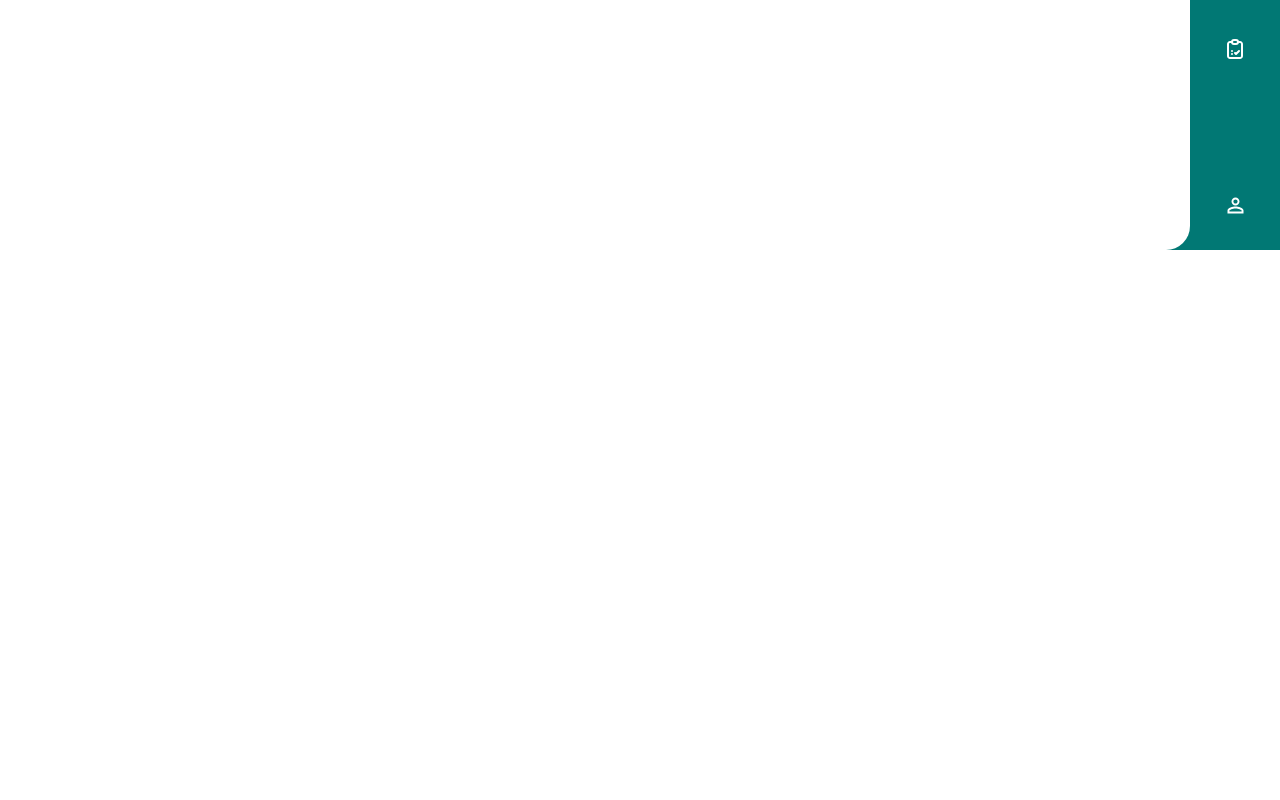
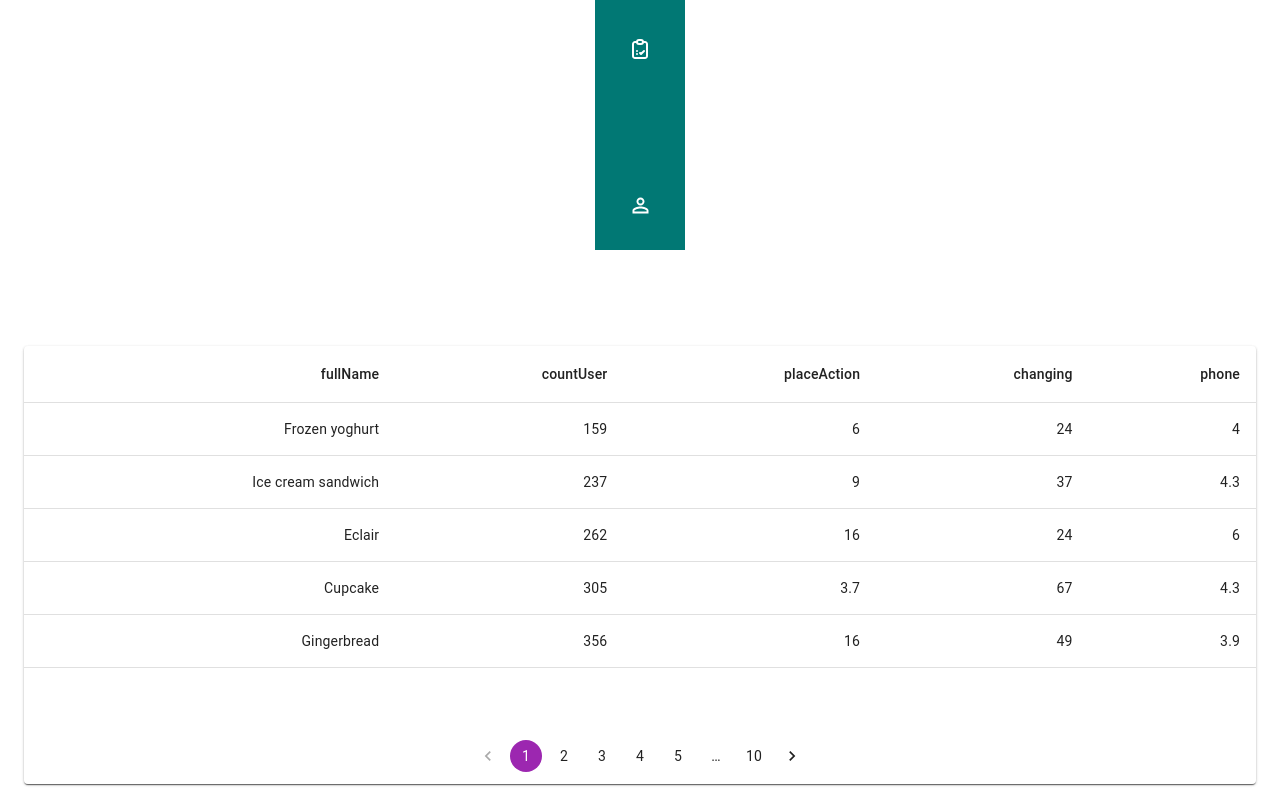
Before and after one commit to HoseinKhanBeigi/test, a React (Create React App) app: page /users in a window 1280 px wide. Shown: the part 678-1478 px from the top of the page. Before the commit the page ends 928 px from the top, so only its background shows below. Built offline with nearby package versions, Linux system fonts and the light colour scheme.

Commit message:
fixed some functionallity

```diff
--- a/package.json
+++ b/package.json
@@ -6,6 +6,7 @@
     "@date-io/jalaali": "^2.16.1",
     "@emotion/react": "^11.10.5",
     "@emotion/styled": "^11.10.5",
+    "@mui/icons-material": "^5.10.14",
     "@mui/material": "^5.10.13",
     "@mui/x-date-pickers": "^5.0.8",
     "@reduxjs/toolkit": "^1.9.0",
--- a/src/components/datePicker/index.js
+++ b/src/components/datePicker/index.js
@@ -1,36 +1,37 @@
 import * as React from "react";
-import dayjs from "dayjs";
 import TextField from "@mui/material/TextField";
 import { AdapterDayjs } from "@mui/x-date-pickers/AdapterDayjs";
-import { LocalizationProvider,bgBG } from "@mui/x-date-pickers/LocalizationProvider";
+// import { StaticDatePicker } from "@mui/x-date-pickers/StaticDatePicker";
+
+import { LocalizationProvider } from "@mui/x-date-pickers/LocalizationProvider";
+import { StaticDateTimePicker } from "@mui/x-date-pickers/StaticDateTimePicker";
 import { StaticDatePicker } from "@mui/x-date-pickers/StaticDatePicker";
 
+import AdapterJalaali from "@date-io/jalaali";
+import dayjs from "dayjs";
+// import { CalendarPicker, LocalizationProvider,  } from '@mui/x-date-pickers';
+import bgLocale from "date-fns/locale/bg";
 
+const isWeekend = (date) => {
+  const day = date.day();
 
-// import { CalendarPicker, LocalizationProvider,  } from '@mui/x-date-pickers';
-import bgLocale from 'date-fns/locale/bg';
+  return day === 0 || day === 6;
+};
 
 export function CustomizeDayPicker() {
   const [value, setValue] = React.useState(dayjs("2022-04-07"));
 
   return (
-    <LocalizationProvider
-      dateAdapter={AdapterDayjs}
-      adapterLocale={bgLocale}
-    //   localeText={
-    //     bgBG.components.MuiLocalizationProvider.defaultProps.localeText
-    //   }
-    >
+    <LocalizationProvider dateAdapter={AdapterJalaali}>
       <StaticDatePicker
-        displayStaticWrapperAs="desktop"
+        orientation="landscape"
+        openTo="day"
         value={value}
+        shouldDisableDate={isWeekend}
         onChange={(newValue) => {
           setValue(newValue);
         }}
         renderInput={(params) => <TextField {...params} />}
-        dayOfWeekFormatter={(day) => `${day}.`}
-        toolbarFormat="ddd DD MMMM"
-        showToolbar
       />
     </LocalizationProvider>
   );
--- a/src/components/layout/index.css
+++ b/src/components/layout/index.css
@@ -6,7 +6,9 @@
 }
 
 .parent{
-  max-width: 1900px;
+
+  display: flex;
+  flex-direction: row-reverse;
 }
 
 .page {
--- a/src/components/layout/index.js
+++ b/src/components/layout/index.js
@@ -5,6 +5,11 @@ import {
   useNavigate,
   useParams,
 } from "react-router-dom";
+
+import CssBaseline from "@mui/material/CssBaseline";
+import Box from "@mui/material/Box";
+import Container from "@mui/material/Container";
+import Grid from "@mui/material/Grid"
 
 import React, { useEffect, useRef, useState } from "react";
 import "./index.css";
@@ -45,21 +50,19 @@ export const Layout = () => {
       e.classList.remove("sideBar_current");
     });
 
-
-    const newState = currentSelect.map((e)=>{
+    const newState = currentSelect.map((e) => {
       if (e.id === event.currentTarget.getAttribute("data-name")) {
         return {
           ...e,
-          color: e.color = "#017874"
-        }
-      }else{
+          color: (e.color = "#017874"),
+        };
+      } else {
         return {
           ...e,
-          color: e.color = "#ffffff"
-        }
+          color: (e.color = "#ffffff"),
+        };
       }
-    })
-
+    });
 
     setCurrentSelect(newState);
 
@@ -74,33 +77,31 @@ export const Layout = () => {
       history(`/home`);
     }
 
-    const newState = currentSelect.map((e)=>{
+    const newState = currentSelect.map((e) => {
       if (e.id === path.pathname.slice(1)) {
         return {
           ...e,
-          color: e.color = "#017874"
-        }
-      }else{
+          color: (e.color = "#017874"),
+        };
+      } else {
         return {
           ...e,
-          color: e.color = "#ffffff"
-        }
+          color: (e.color = "#ffffff"),
+        };
       }
-    })
-
+    });
 
     setCurrentSelect(newState);
     [...root.current.querySelectorAll(".sideBar_item")].forEach((e) => {
       if (e.getAttribute("data-name") === path.pathname.slice(1)) {
-        e.classList.add("sideBar_current")
+        e.classList.add("sideBar_current");
       }
     });
   }, [path.pathname]);
 
   return (
-    <>
-      <div className="parent">
-        <div className="sideBar">
+   <Grid container flexDirection={"row-reverse"} sx={{width:"1900px"}} justifyContent="center">
+     <div className="sideBar">
           <nav>
             <ul className="sideBar_list" ref={root}>
               <li
@@ -204,11 +205,15 @@ export const Layout = () => {
               </li>
             </ul>
           </nav>
-          <div className="page">
+        </div>
+
+        <Container maxWidth="xl">
+          <Box paddingTop={12}>
             <Outlet />
-          </div>
-        </div>
-      </div>
-    </>
+          </Box>
+        </Container>
+   </Grid>
+
+
   );
 };
--- /dev/null
+++ b/src/components/table/index.js
@@ -0,0 +1,69 @@
+import * as React from "react";
+import Table from "@mui/material/Table";
+import TableBody from "@mui/material/TableBody";
+import TableCell from "@mui/material/TableCell";
+import TableContainer from "@mui/material/TableContainer";
+import TableHead from "@mui/material/TableHead";
+import TableRow from "@mui/material/TableRow";
+
+import { Stack } from "@mui/system";
+import Paper from "@mui/material/Paper";
+import Box from "@mui/material/Box";
+import Pagination from "@mui/material/Pagination";
+
+function createData(fullName, countUser, placeAction, changing, phone) {
+  return { fullName, countUser, placeAction, changing, phone };
+}
+
+const rows = [
+  createData("Frozen yoghurt", 159, 6.0, 24, 4.0),
+  createData("Ice cream sandwich", 237, 9.0, 37, 4.3),
+  createData("Eclair", 262, 16.0, 24, 6.0),
+  createData("Cupcake", 305, 3.7, 67, 4.3),
+  createData("Gingerbread", 356, 16.0, 49, 3.9),
+];
+
+export const TableHoc = ({ header }) => {
+  return (
+    <Box sx={{ width: "100%" }}>
+      <Paper sx={{ width: "100%", mb: 2 }}>
+        <TableContainer component={Paper}>
+          <Table aria-label="simple table">
+            <TableHead>
+              <TableRow>
+                {header.map((e, i) => (
+                  <TableCell align="right" key={i}>
+                    {e}
+                  </TableCell>
+                ))}
+              </TableRow>
+            </TableHead>
+            <TableBody>
+              {rows.map((row, i) => (
+                <TableRow key={i}>
+                  <TableCell align="right">{row.fullName}</TableCell>
+                  <TableCell align="right">{row.countUser}</TableCell>
+                  <TableCell align="right">{row.placeAction}</TableCell>
+                  <TableCell align="right">{row.changing}</TableCell>
+                  <TableCell align="right">{row.phone}</TableCell>
+                </TableRow>
+              ))}
+            </TableBody>
+          </Table>
+          <Pagination
+            count={10}
+            color="secondary"
+            sx={{
+
+              "& > *": {
+                paddingTop:"72px !important",
+                paddingBottom:"12px !important",
+                justifyContent:"center",
+              }
+            }}
+          />
+        </TableContainer>
+      </Paper>
+    </Box>
+  );
+};
--- a/src/index.css
+++ b/src/index.css
@@ -2,3 +2,7 @@ body{
     margin: 0;
     padding: 0;
 }
+#root{
+    display: flex;
+    justify-content: center;
+}
--- a/src/pages/home/index.js
+++ b/src/pages/home/index.js
@@ -87,7 +87,7 @@ export const Home = () => {
   }, []);
 
   return (
-    <Box sx={{ flexGrow: 1 }} ml={28} mr={28} mt={8}>
+    <Box>
       <Grid container justifyContent="end" mb={8}>
         <Grid item>
           میز کار
--- a/src/pages/users/index.js
+++ b/src/pages/users/index.js
@@ -1,3 +1,12 @@
-export const Users = ()=>{
-    return(<>users</>)
-}
+import Box from "@mui/material/Box";
+import Container from "@mui/material/Container";
+import Grid from "@mui/material/Grid";
+import { TableHoc } from "../../components/table";
+export const Users = () => {
+  const header = ["fullName", "countUser", "placeAction", "changing", "phone"];
+  return (
+    <Grid container>
+      <TableHoc header={header} />
+    </Grid>
+  );
+};
```
Also changed, not shown: 1 other file (tests, documents, lock files or other folders).
